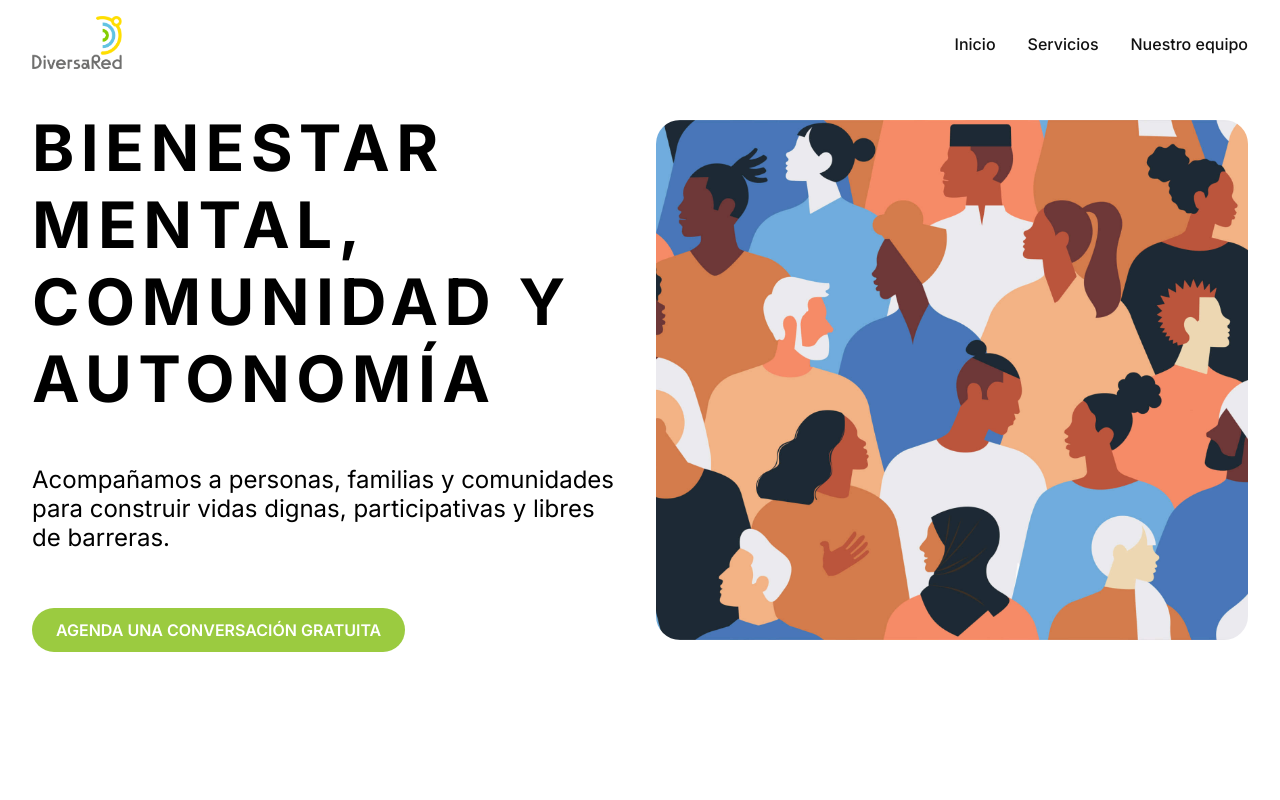
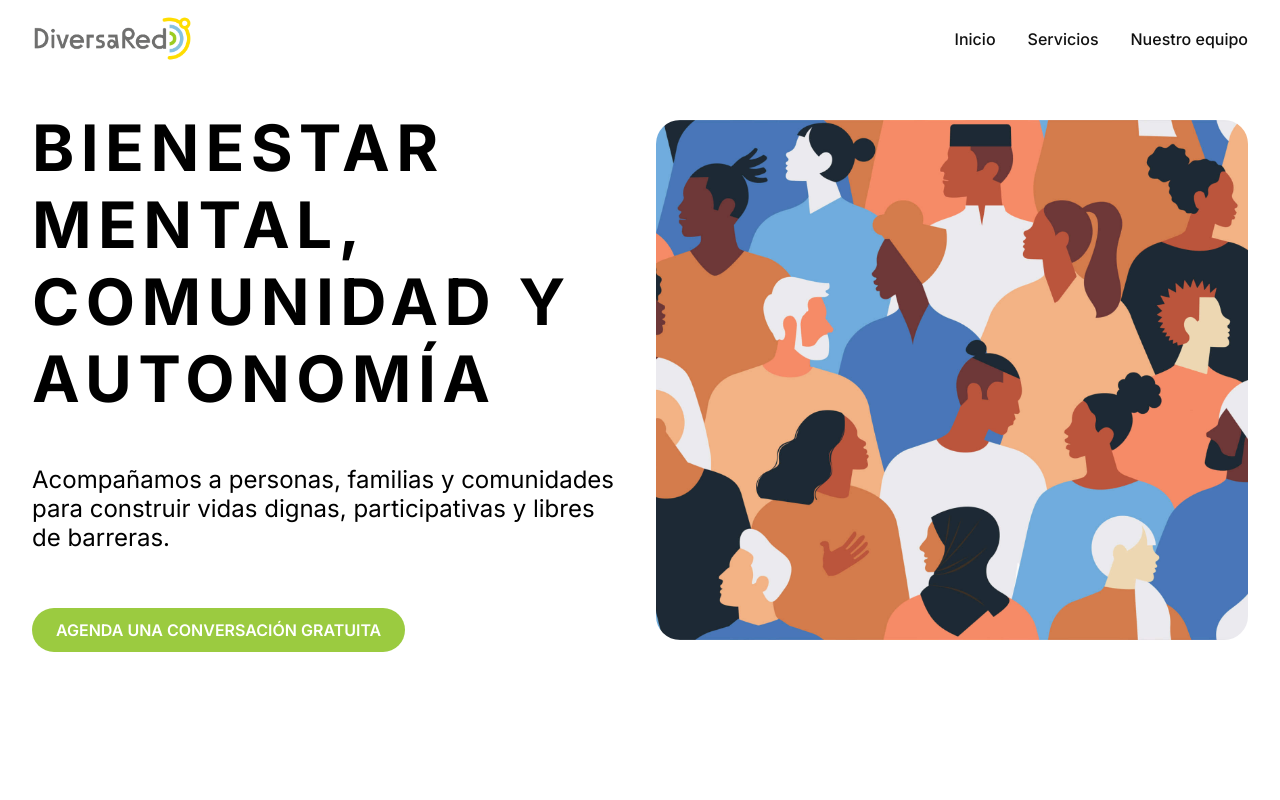
Before and after one commit to Emkauno/web-diversared, a Next.js app: page / in a window 1280 px wide. Shown: the top 800 px of the page. Built offline with nearby package versions, Linux system fonts and the light colour scheme.

Commit message:
logo update

```diff
--- a/components/sections/Header.js
+++ b/components/sections/Header.js
@@ -18,11 +18,15 @@ const HeaderWrapper = styled.header`
   left: 0;
   background: rgba(255,255,255,.8);
   backdrop-filter: blur(20px);
+  a {
+    display: flex;
+    justify-content: center;
+    align-items: center;
+  }
 `;
 
 const Logo = styled.img`
-  width: 90px;
-  height: auto;
+  height: 45px;
 `;
 
 const Nav = styled.nav`
```
Also changed, not shown: public/logo.png.
